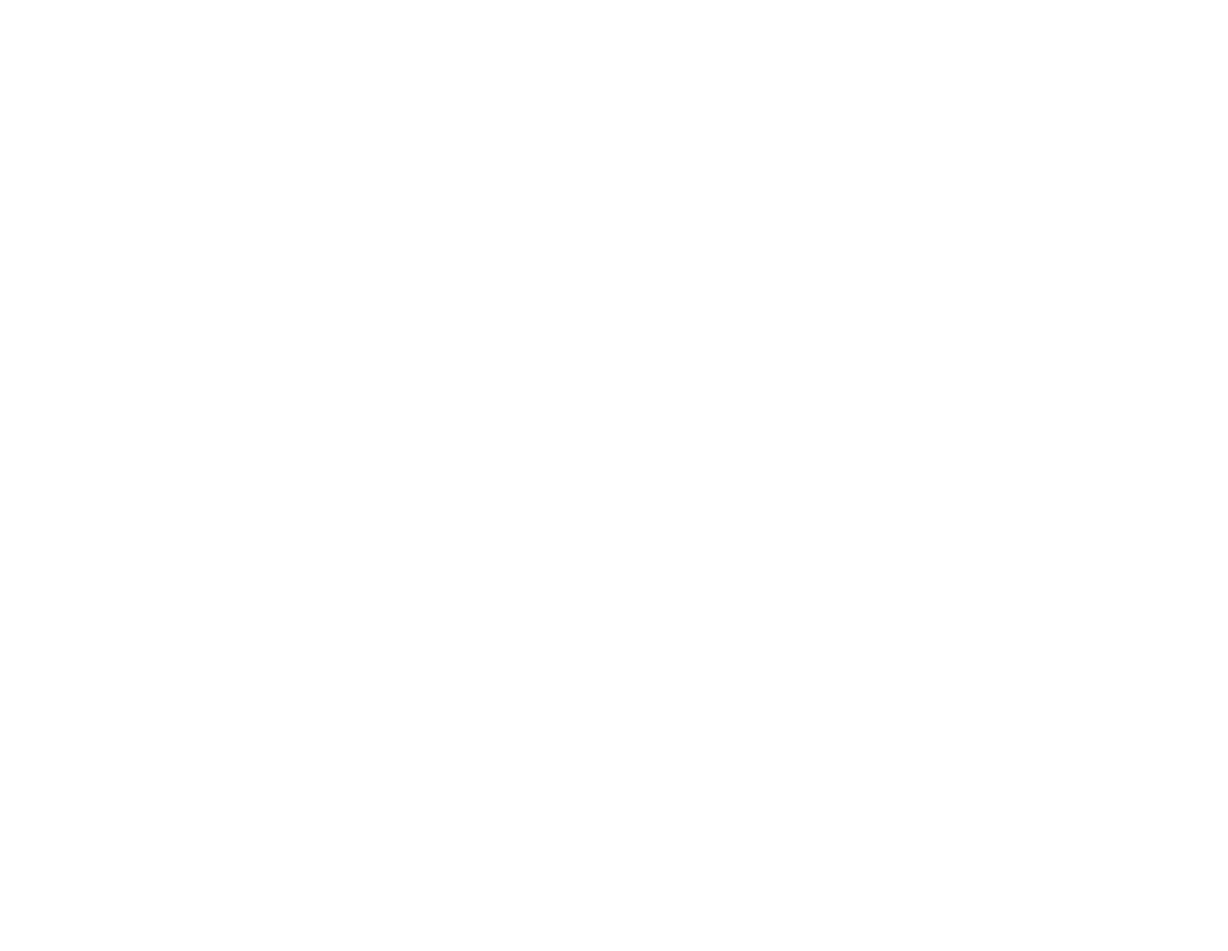
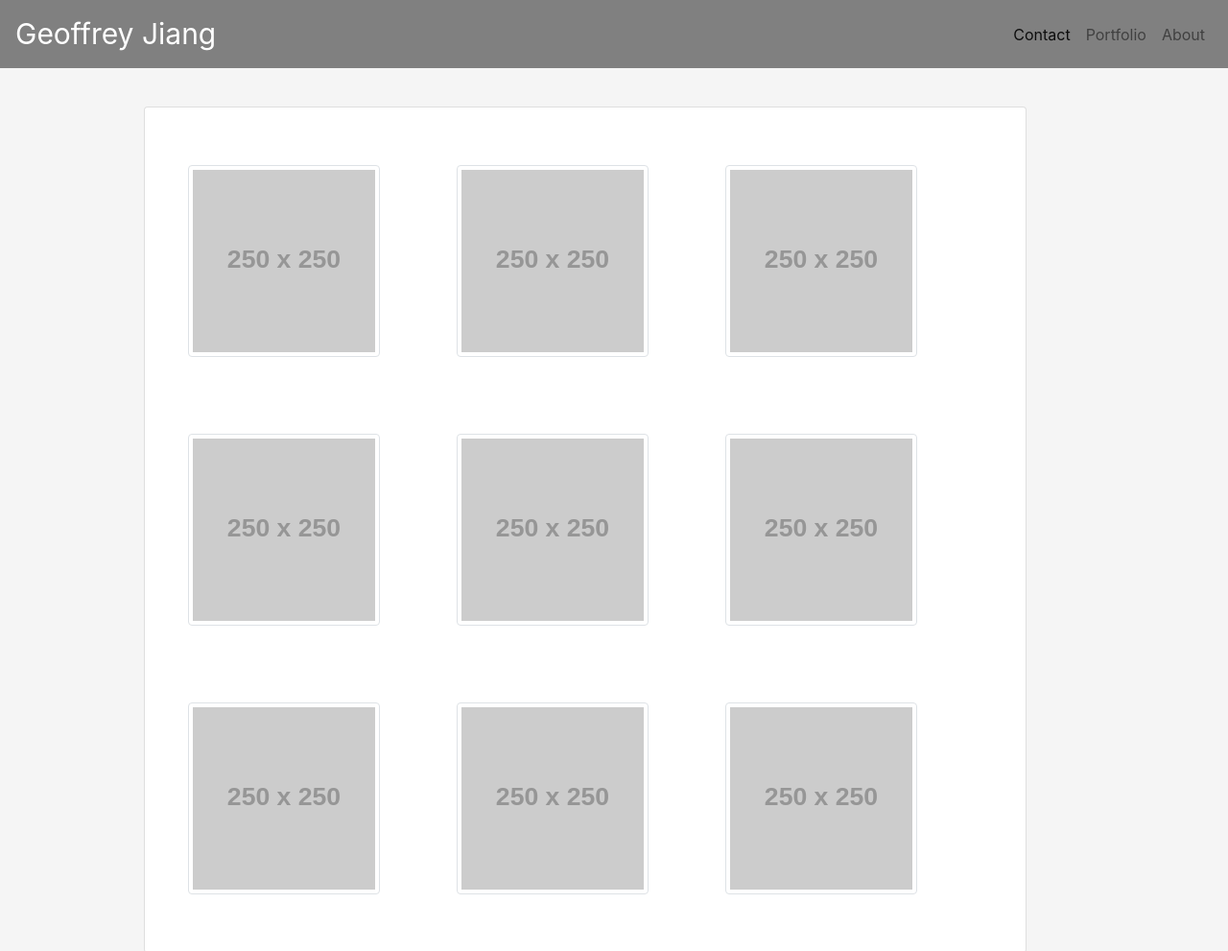
Before and after one commit to geoffreyjiang/hw_2, a plain HTML site: page portfolio.html in a window 1280 px wide. Shown: the top 991 px of the page at 96% size. Before the commit the page ends 800 px from the top, so only its background shows below. Drawn offline with nearby package versions, Linux system fonts and the light colour scheme; placeholder pictures from the web are drawn by us.

Commit message:
altered index, portfolio

```diff
--- a/portfolio.html
+++ b/portfolio.html
@@ -0,0 +1,59 @@
+<!DOCTYPE html>
+<html lang="en">
+<head>
+    <meta charset="UTF-8">
+    <meta name="viewport" content="width=device-width, initial-scale=1.0">
+    <title>Portfolio</title>
+    <link rel="stylesheet" href="https://stackpath.bootstrapcdn.com/bootstrap/4.5.2/css/bootstrap.min.css" integrity="sha384-JcKb8q3iqJ61gNV9KGb8thSsNjpSL0n8PARn9HuZOnIxN0hoP+VmmDGMN5t9UJ0Z" crossorigin="anonymous">
+    <link rel="stylesheet" href="./styles.css">
+</head>
+<body>
+    <!-- Nav Bar -->
+    <nav class="navbar navbar-expand-lg navbar-light bg-light">
+        <a class="navbar-brand" href="#">Geoffrey Jiang</a>
+        <button class="navbar-toggler" type="button" data-toggle="collapse" data-target="#navbarSupportedContent" aria-controls="navbarSupportedContent" aria-expanded="false" aria-label="Toggle navigation">
+        <span class="navbar-toggler-icon"></span>
+        </button>
+            <div class="collapse navbar-collapse" id="navbarSupportedContent">
+                <ul class="navbar-nav ml-auto text-right">
+                <li class="nav-item active">
+                    <a class="nav-link" href="./contact.html">Contact <span class="sr-only">(current)</span></a>
+                </li>
+                <li class="nav-item">
+                    <a class="nav-link" href="./portfolio.html">Portfolio</a>
+                </li>
+                <li class="nav-item">
+                    <a class="nav-link" href="./index.html">About</a>
+                </li>
+                </ul>
+            </div>
+    </nav>
+<!-- Nav Bar End -->
+<div class="container">
+    <div class="row">
+        <div class="col-sm-1"></div>
+        <div class="col-sm-10">
+            <div class="card">
+                <div class="card-body">
+                    <div class="row">
+                        <img src="http://placehold.it/250x250" alt="Placeholder" class="img-thumbnail">
+                        <img src="http://placehold.it/250x250" alt="Placeholder" class="img-thumbnail">
+                        <img src="http://placehold.it/250x250" alt="Placeholder" class="img-thumbnail">
+                    </div>
+                    <div class="row">
+                        <img src="http://placehold.it/250x250" alt="Placeholder" class="img-thumbnail">
+                        <img src="http://placehold.it/250x250" alt="Placeholder" class="img-thumbnail">
+                        <img src="http://placehold.it/250x250" alt="Placeholder" class="img-thumbnail">
+                    </div>
+                    <div class="row">
+                        <img src="http://placehold.it/250x250" alt="Placeholder" class="img-thumbnail">
+                        <img src="http://placehold.it/250x250" alt="Placeholder" class="img-thumbnail">
+                        <img src="http://placehold.it/250x250" alt="Placeholder" class="img-thumbnail">
+                    </div>
+                </div>
+            </div>
+
+
+
+</body>
+</html>
--- a/styles.css
+++ b/styles.css
@@ -59,8 +59,8 @@ footer {
 
 }
 
-@media screen and (max-width: 630px) {
+@media screen and (max-width: 800px) {
     body {
-        background-color:blanchedalmond;
+        background-color:yellowgreen;
     }
 }
```
Also changed, not shown: contact.html (+16 -9 lines), index.html (+3 -3 lines).
